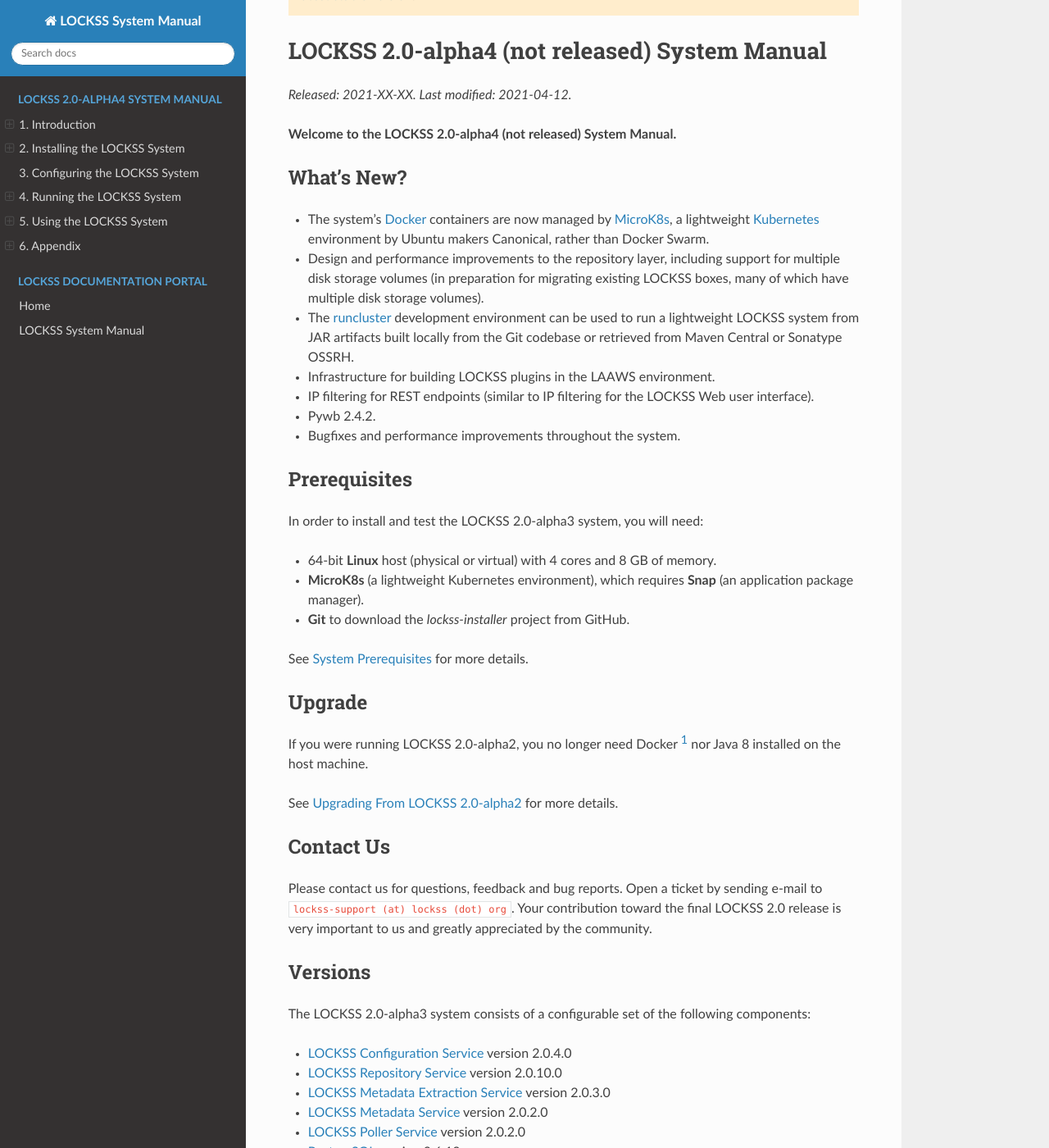
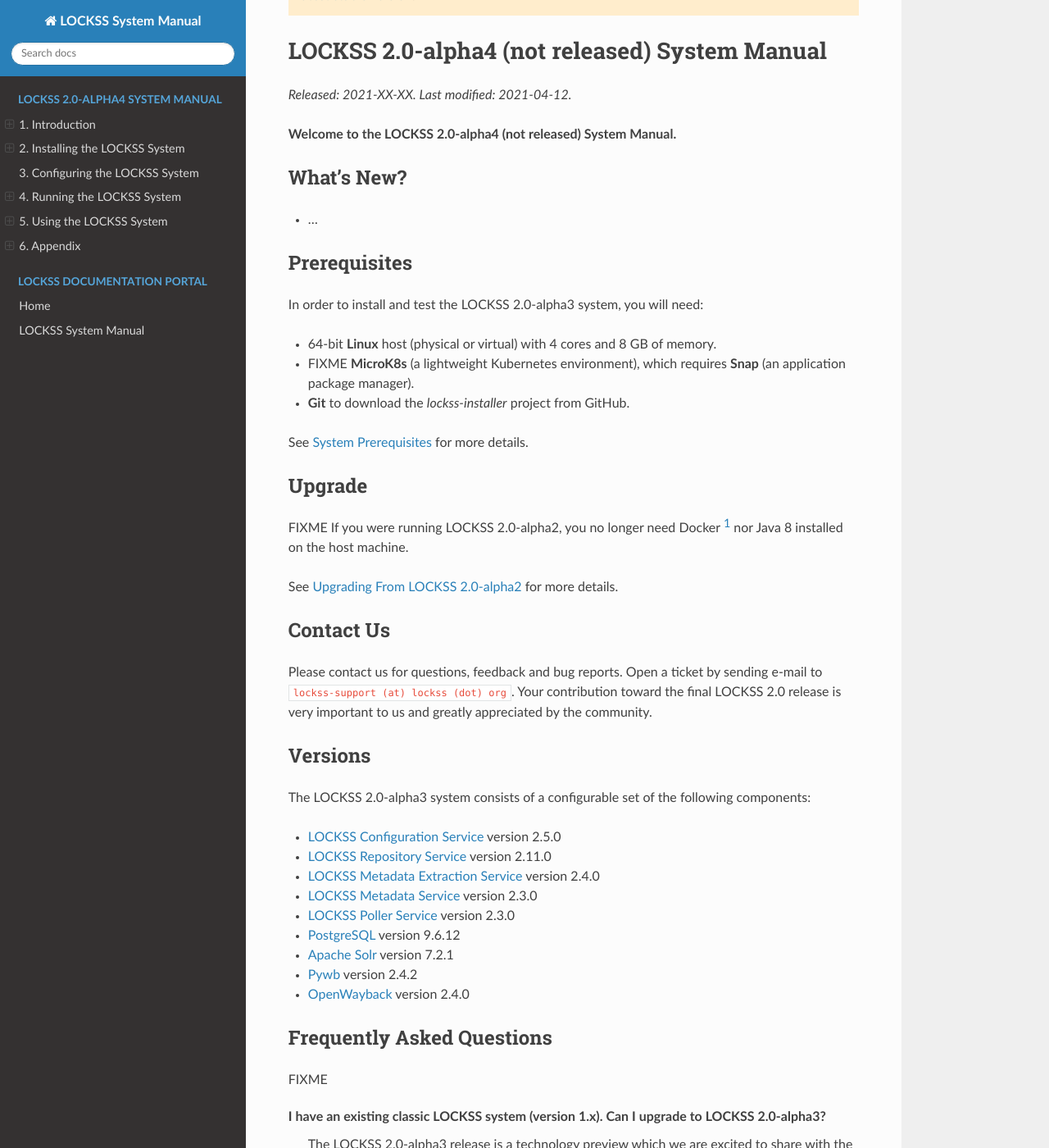
Before and after one commit to lockss/lockss-rtd-manual, a Sphinx documentation site: the page built from docs/index.rst, in a window 1280 px wide and 1400 px high, scrolled down 452 px. Shown: the whole window at 82% size. Built offline with Sphinx 7.4.7 and the Read the Docs theme 2.0.0, drawn with Linux system fonts in a browser that asks for light colours.

Commit message:
Add 2.0-alpha4 placeholders and FIXMEs.

```diff
--- a/docs/index.rst
+++ b/docs/index.rst
@@ -18,19 +18,7 @@ LOCKSS 2.0-alpha4 (not released) System Manual
 What's New?
 -----------
 
-*  The system's `Docker <https://www.docker.com/>`_ containers are now managed by `MicroK8s <https://microk8s.io/>`_, a lightweight `Kubernetes <https://kubernetes.io/>`_ environment by Ubuntu makers Canonical, rather than Docker Swarm.
-
-*  Design and performance improvements to the repository layer, including support for multiple disk storage volumes (in preparation for migrating existing LOCKSS boxes, many of which have multiple disk storage volumes).
-
-*  The `runcluster <https://github.com/lockss/laaws-dev-scripts/tree/master/runcluster>`_ development environment can be used to run a lightweight LOCKSS system from JAR artifacts built locally from the Git codebase or retrieved from Maven Central or Sonatype OSSRH.
-
-*  Infrastructure for building LOCKSS plugins in the LAAWS environment.
-
-*  IP filtering for REST endpoints (similar to IP filtering for the LOCKSS Web user interface).
-
-*  Pywb 2.4.2.
-
-*  Bugfixes and performance improvements throughout the system.
+*  ...
 
 -------------
 Prerequisites
@@ -40,7 +28,7 @@ In order to install and test the LOCKSS 2.0-alpha3 system, you will need:
 
 *  64-bit **Linux** host (physical or virtual) with 4 cores and 8 GB of memory.
 
-*  **MicroK8s** (a lightweight Kubernetes environment), which requires **Snap** (an application package manager).
+*  FIXME **MicroK8s** (a lightweight Kubernetes environment), which requires **Snap** (an application package manager).
 
 *  **Git** to download the `lockss-installer` project from GitHub.
 
@@ -50,7 +38,7 @@ See :doc:`introduction/prerequisites` for more details.
 Upgrade
 -------
 
-If you were running LOCKSS 2.0-alpha2, you no longer need Docker [#fn1]_ nor Java 8 installed on the host machine.
+FIXME If you were running LOCKSS 2.0-alpha2, you no longer need Docker [#fn1]_ nor Java 8 installed on the host machine.
 
 See :doc:`introduction/upgrading` for more details.
 
@@ -66,15 +54,15 @@ Versions
 
 The LOCKSS 2.0-alpha3 system consists of a configurable set of the following components:
 
-*  `LOCKSS Configuration Service <https://github.com/lockss/laaws-configservice>`_ version 2.0.4.0
+*  `LOCKSS Configuration Service <https://github.com/lockss/laaws-configservice>`_ version 2.5.0
 
-*  `LOCKSS Repository Service <https://github.com/lockss/laaws-repository-service>`_ version 2.0.10.0
+*  `LOCKSS Repository Service <https://github.com/lockss/laaws-repository-service>`_ version 2.11.0
 
-*  `LOCKSS Metadata Extraction Service <https://github.com/lockss/laaws-metadataextractor>`_ version 2.0.3.0
+*  `LOCKSS Metadata Extraction Service <https://github.com/lockss/laaws-metadataextractor>`_ version 2.4.0
 
-*  `LOCKSS Metadata Service <https://github.com/lockss/laaws-metadataservice>`_ version 2.0.2.0
+*  `LOCKSS Metadata Service <https://github.com/lockss/laaws-metadataservice>`_ version 2.3.0
 
-*  `LOCKSS Poller Service <https://github.com/lockss/laaws-poller>`_ version 2.0.2.0
+*  `LOCKSS Poller Service <https://github.com/lockss/laaws-poller>`_ version 2.3.0
 
 *  `PostgreSQL <https://www.postgresql.org/>`_ version 9.6.12
 
@@ -87,6 +75,8 @@ The LOCKSS 2.0-alpha3 system consists of a configurable set of the following com
 --------------------------
 Frequently Asked Questions
 --------------------------
+
+FIXME
 
 I have an existing classic LOCKSS system (version 1.x). Can I upgrade to LOCKSS 2.0-alpha3?
    The LOCKSS 2.0-alpha3 release is a technology preview which we are excited to share with the community for testing purposes. It is not yet possible to convert from a classic LOCKSS system (e.g. version 1.74.10) to a LOCKSS 2.0 system. To help us advance toward the final LOCKSS 2.0 release, please consider installing and running the LOCKSS 2.0-alpha3 release on a test machine and :ref:`providing us with your feedback <Contact Us>`_.
```
